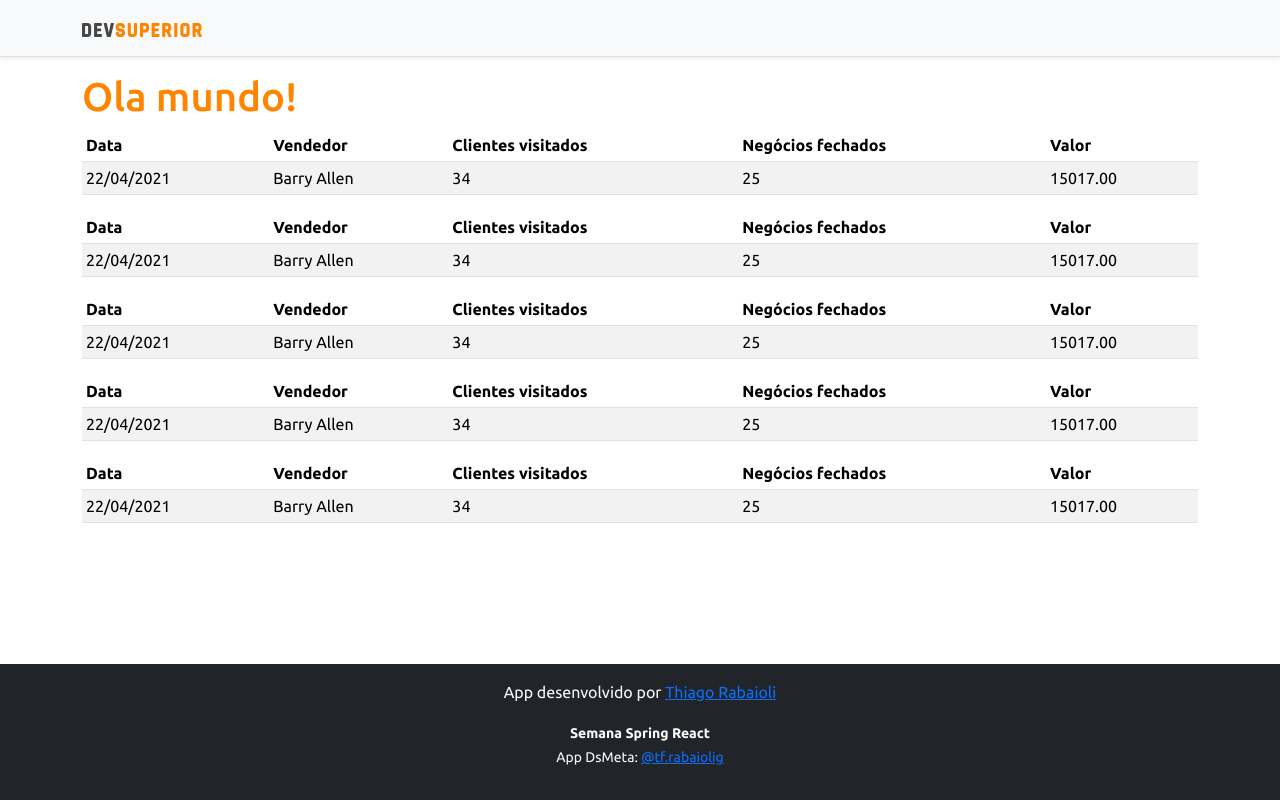
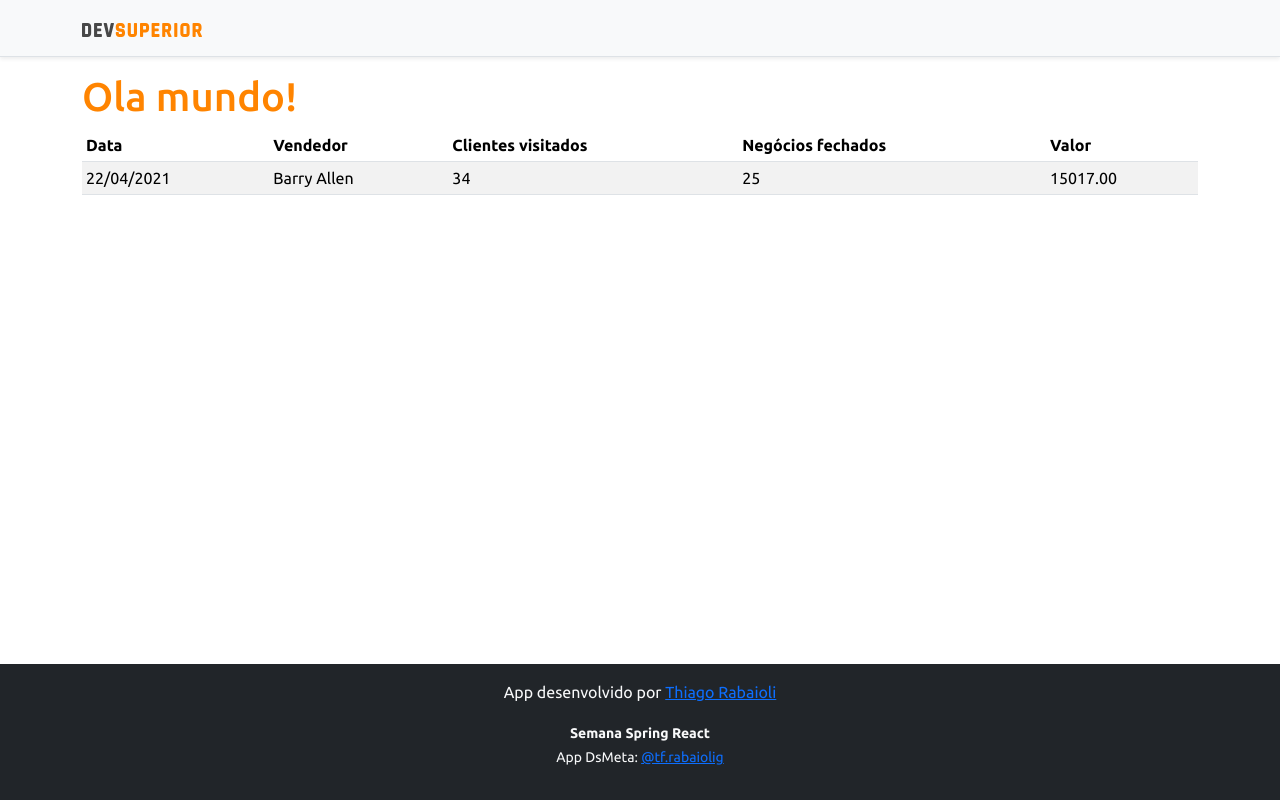
Before and after one commit to thiagorabaioli/dsvendas, a React (Create React App) app in the folder frontend/: page / in a window 1280 px wide. Built offline with nearby package versions, Linux system fonts and the light colour scheme.

Commit message:
apexcharts and react apexcharts

```diff
--- a/frontend/package.json
+++ b/frontend/package.json
@@ -12,6 +12,7 @@
     "@types/react-dom": "^18.2.4",
     "bootstrap": "^5.3.0",
     "react": "^18.2.0",
+    "react-apexcharts": "^1.4.0",
     "react-dom": "^18.2.0",
     "react-scripts": "5.0.1",
     "typescript": "^4.9.5",
--- a/frontend/src/App.tsx
+++ b/frontend/src/App.tsx
@@ -10,10 +10,7 @@ function App() {
     <div className="container">
       <h1 className="text-primary"> Ola mundo!</h1>
       <DataTable/>
-      <DataTable/>
-      <DataTable/>
-      <DataTable/>
-      <DataTable/>
+
     </div>
     <Footer/>
     </>
```
Also changed, not shown: frontend/src/components/BarChart/index.tsx (added, +11 -0 lines), 1 other file (tests, documents, lock files or other folders).
